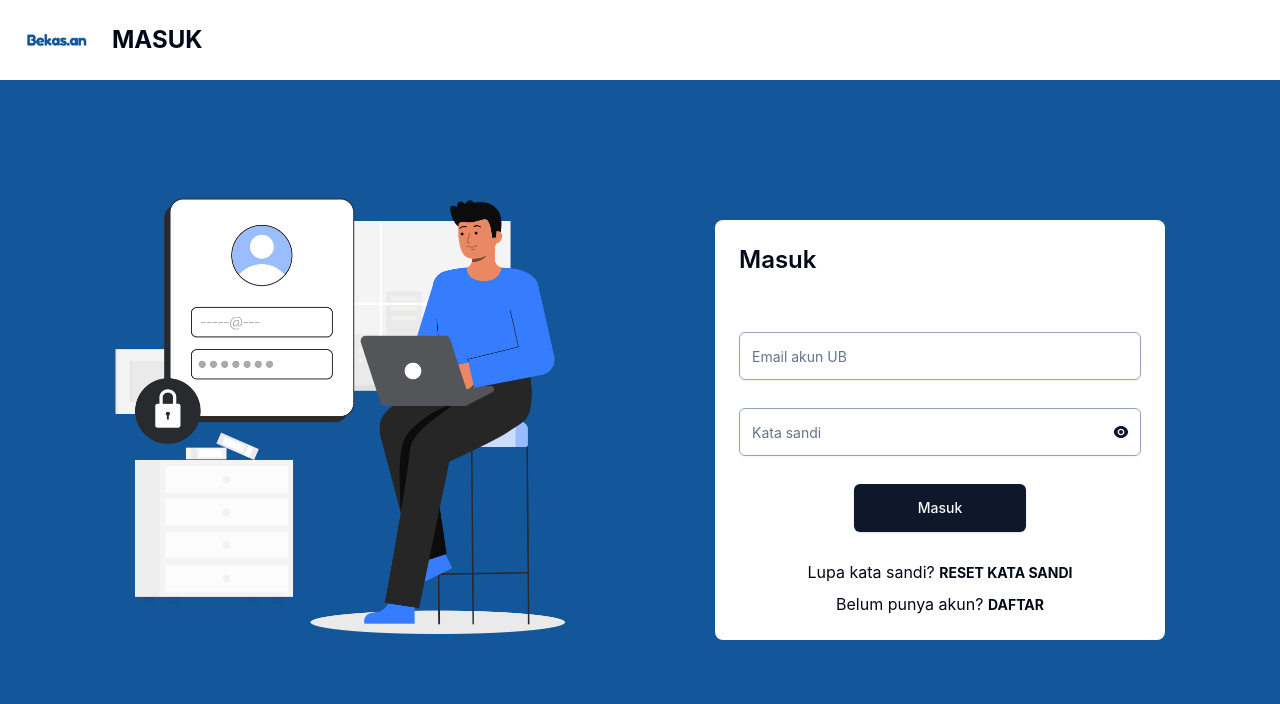
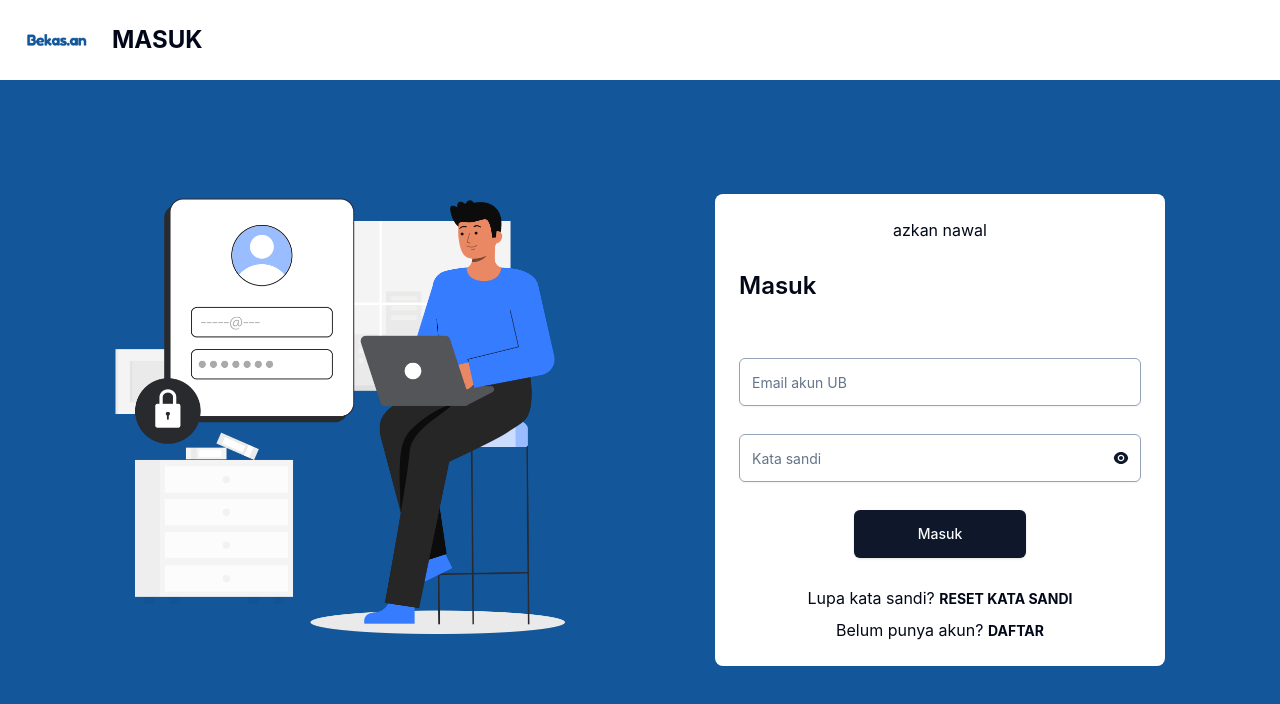
Before and after one commit to azkannawal/bekasan-ecommerce, a React (Vite) app: page /login in a window 1280 px wide. Shown: the top 704 px of the page. Built offline with nearby package versions, Linux system fonts and the light colour scheme.

Commit message:
feat: add context

```diff
--- a/src/components/fragments/Address.tsx
+++ b/src/components/fragments/Address.tsx
@@ -8,8 +8,7 @@ const Address = () => {
 
   useEffect(() => {
     const loader = new Loader({
-      // apiKey: "AIzaSyB41DRUbKWJHPxaFjMAwdrzWzbVKartNGg",
-      apiKey: "AIzaSyBq-qrMQpKfY8moN_1bOeEk0NIf8T9uwpY",
+      apiKey: import.meta.env.ADDRESS_API,
       libraries: ["places"],
     });
 
--- a/src/components/fragments/ProfileMenu.tsx
+++ b/src/components/fragments/ProfileMenu.tsx
@@ -6,7 +6,11 @@ import {
   DropdownMenuSeparator,
   DropdownMenuTrigger,
 } from "@/components/ui/dropdown-menu";
+import { useUser } from "@/context/UserContext";
+
 const ProfileMenu = () => {
+  const { user } = useUser();
+  const username = user ? user.username : "";
   return (
     <DropdownMenu>
       <DropdownMenuTrigger asChild>
@@ -16,7 +20,7 @@ const ProfileMenu = () => {
         <DropdownMenuLabel>My Account</DropdownMenuLabel>
         <DropdownMenuSeparator />
         <DropdownMenuLabel className="font-normal">
-          User: Azkan Nawal
+          {user ? `user: ${username}` : null}
         </DropdownMenuLabel>
         <DropdownMenuSeparator />
         <DropdownMenuItem className="text-red-700">Log out</DropdownMenuItem>
--- /dev/null
+++ b/src/context/UserContext.tsx
@@ -0,0 +1,34 @@
+import React, { createContext, useContext, useState, ReactNode } from "react";
+
+interface User {
+  username: string;
+}
+
+interface UserContextType {
+  user: User | null;
+  setUser: React.Dispatch<React.SetStateAction<User | null>>;
+}
+
+const UserContext = createContext<UserContextType | undefined>(undefined);
+
+export const useUser = (): UserContextType => {
+  const context = useContext(UserContext);
+  if (!context) {
+    throw new Error("useUser must be used within a UserProvider");
+  }
+  return context;
+};
+
+interface UserProviderProps {
+  children: ReactNode;
+}
+
+export const UserProvider = ({ children }: UserProviderProps): JSX.Element => {
+  const [user, setUser] = useState<User | null>(null);
+
+  return (
+    <UserContext.Provider value={{ user, setUser }}>
+      {children}
+    </UserContext.Provider>
+  );
+};
--- a/src/lib/axios.ts
+++ b/src/lib/axios.ts
@@ -1,5 +1,5 @@
 import axios from "axios";
 
 export const axiosInstance = axios.create({
-  baseURL: "http://localhost:5000",
+  baseURL: "https://930af4c8cb0795.lhr.life/api/v1/auth",
 });
--- a/src/pages/login.tsx
+++ b/src/pages/login.tsx
@@ -1,20 +1,33 @@
 import { Input } from "@/components/ui/input";
 import { Button } from "@/components/ui/button";
 import Navbar from "../components/fragments/HeaderAuth";
-import { useState } from "react";
+import { useEffect, useState } from "react";
 import { RiEyeFill, RiEyeOffFill } from "react-icons/ri";
+import { useUser } from "@/context/UserContext";
+import { Link } from "react-router-dom";
 
 const Login = () => {
+  const { user, setUser } = useUser();
   const [visible, setVisible] = useState(false);
+
+  useEffect(() => {
+    setUser({ username: "azkan nawal" });
+    return () => {};
+  }, []);
+
   const toggle = () => {
     setVisible(!visible);
   };
+
   return (
     <main className="">
-      <Navbar title="Masuk" />
+      <Link to="/">
+        <Navbar title="Masuk" />
+      </Link>
       <div className="flex justify-around items-center min-h-screen relative bg-[#135699] pt-8 px-10">
         <img className="w-[450px] max-w-lg" src="./login01.png" alt="img" />
         <form className="flex flex-col justify-center items-center mt-7 w-[450px] gap-7 p-6 rounded-lg bg-white">
+          {user ? <h1>{user.username}</h1> : null}
           <h1 className="self-start text-2xl font-semibold mb-7">Masuk</h1>
           <Input
             placeholder="Email akun UB"
--- a/src/pages/register.tsx
+++ b/src/pages/register.tsx
@@ -4,10 +4,15 @@ import Navbar from "../components/fragments/HeaderAuth";
 import Address from "@/components/fragments/Address";
 import { RiEyeFill, RiEyeOffFill } from "react-icons/ri";
 import { useState } from "react";
+import axios from "axios";
 
 const Register = () => {
   const [visible1, setVisible1] = useState(false);
   const [visible2, setVisible2] = useState(false);
+  const [email, setEmail] = useState("");
+  const [name, setName] = useState("");
+  const [password, setPassword] = useState("");
+  const [confirm, setConfirm] = useState("");
 
   const toggle = (field: number): void => {
     if (field === 1) {
@@ -17,9 +22,32 @@ const Register = () => {
     }
   };
 
-  const onSubmit = () => {
-    console.log("submitted");
+  const onSubmit = async () => {
+    const options = {
+      method: "POST",
+      url: "https//9a44-182-4-132-249.ngrok-free.app/api/v1/auth/register",
+      data: {
+        name: "John Doe",
+        email: "johndoe@student.ub.ac.id",
+        password: "password_john_doe",
+        confirm_password: "password_john_doe",
+        address:
+          "Jl. Veteran, Ketawanggede, Kec. Lowokwaru, Kota Malang, Jawa Timur 65145",
+        latitude: -7.95217615839509,
+        longitude: 112.61271625437,
+      },
+    };
+    await axios
+      .request(options)
+      .then(function (response) {
+        response.data;
+        console.log(response.data);
+      })
+      .catch(function (error) {
+        console.error(error);
+      });
   };
+
   return (
     <main className="">
       <Navbar title="Daftar" />
@@ -29,17 +57,22 @@ const Register = () => {
           src="./login01.png"
           alt="img"
         />
-        <form
-          onSubmit={onSubmit}
-          className="flex flex-col justify-center items-center mt-16 w-[450px] gap-7 p-6 rounded-lg bg-white"
-        >
+        <div className="flex flex-col justify-center items-center mt-16 w-[450px] gap-7 p-6 rounded-lg bg-white">
           <h1 className="self-start text-2xl font-semibold mb-3">Daftar</h1>
-          <Input placeholder="Nama akun" type="text" required />
+          <Input
+            placeholder="Nama akun"
+            type="text"
+            required
+            value={name}
+            onChange={(e) => setName(e.target.value)}
+          />
           <Input
             placeholder="Email akun UB"
             type="email"
             autoComplete="email"
             required
+            value={email}
+            onChange={(e) => setEmail(e.target.value)}
           />
           <div className="relative w-full">
             <span
@@ -57,6 +90,8 @@ const Register = () => {
               type={visible1 ? "text" : "password"}
               autoComplete="new-password"
               required
+              value={password}
+              onChange={(e) => setPassword(e.target.value)}
             />
           </div>
           <div className="relative w-full">
@@ -75,11 +110,15 @@ const Register = () => {
               type={visible2 ? "text" : "password"}
               autoComplete="new-password"
               required
+              value={confirm}
+              onChange={(e) => setConfirm(e.target.value)}
             />
           </div>
           <Address />
-          <Button className="h-12 px-16">Daftar</Button>
-        </form>
+          <Button className="h-12 px-16" onClick={onSubmit}>
+            Daftar
+          </Button>
+        </div>
       </div>
     </main>
   );
```
Also changed, not shown: src/main.tsx (+6 -3 lines), 1 other file (tests, documents, lock files or other folders).
